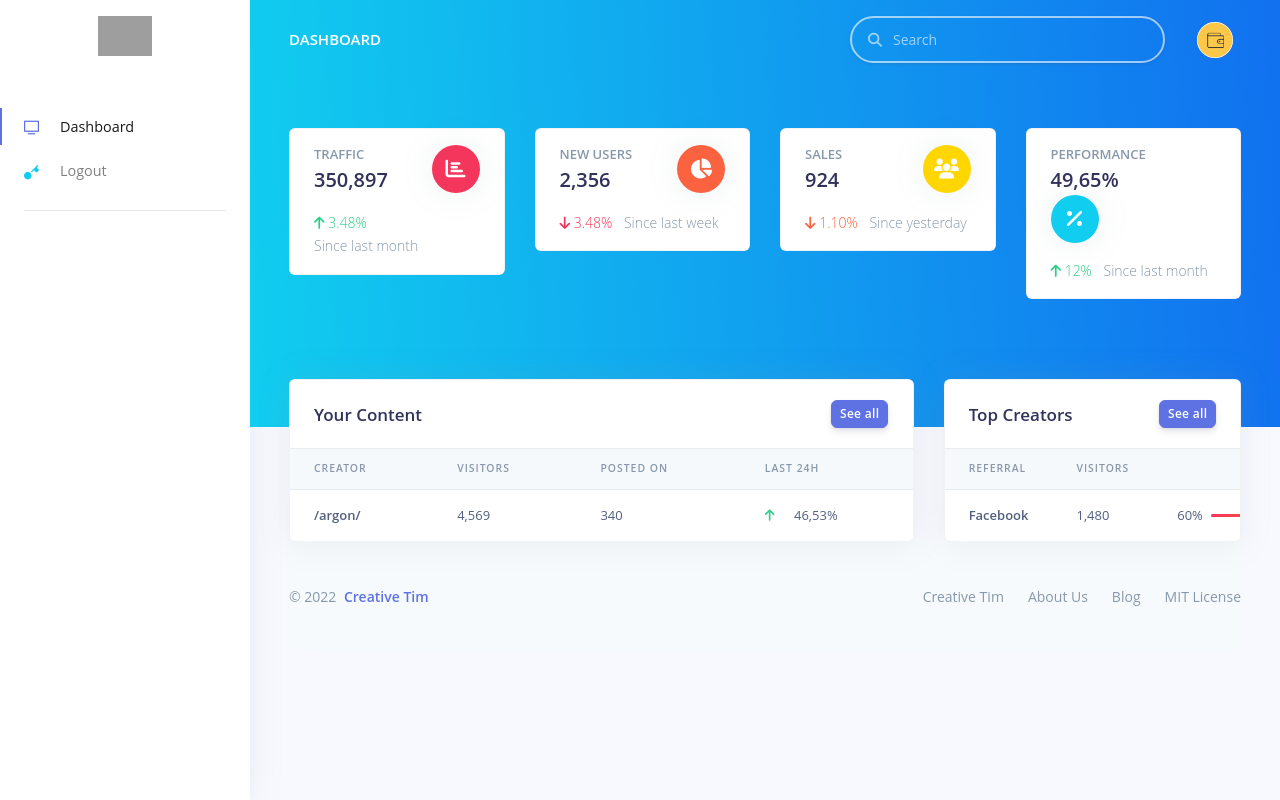
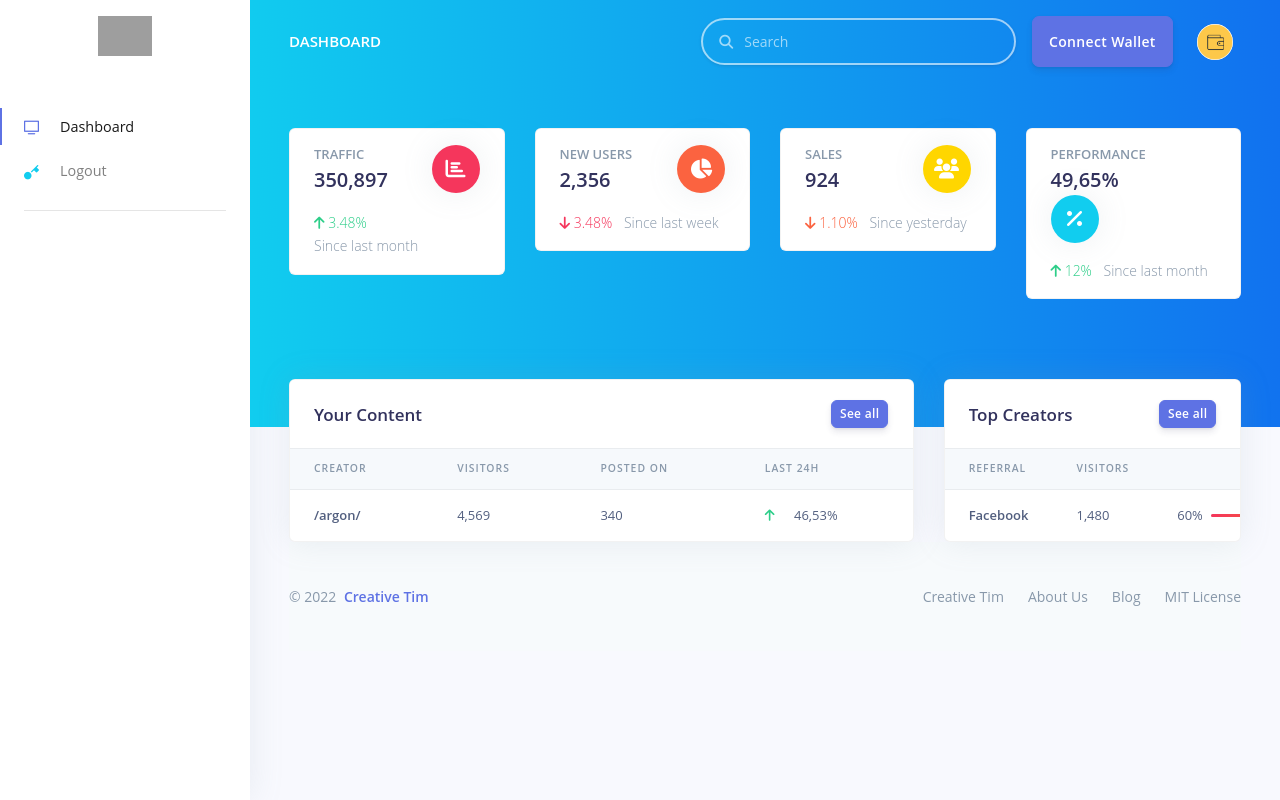
Before and after one commit to suhasadhav/fanbuidl, a React (Create React App) app in the folder frontend/: page /admin/index in a window 1280 px wide. Built offline with nearby package versions, Linux system fonts and the light colour scheme; grey boxes are pictures that could not be loaded.

Commit message:
Metamask changes

```diff
--- a/frontend/src/components/Navbars/AdminNavbar.js
+++ b/frontend/src/components/Navbars/AdminNavbar.js
@@ -34,6 +34,7 @@ import {
   Nav,
   Container,
   Media,
+  Button,
 } from "reactstrap";
 
 export class AdminNavbar extends React.Component {
@@ -41,6 +42,12 @@ export class AdminNavbar extends React.Component {
     super(props);
   }
   render() {
+    const isConnected = this.props.isConnected;
+    if (isConnected) {
+      console.log("CONNECTED");
+    } else {
+      console.log("NOT CONNECTED");
+    }
     return (
       <>
         <Navbar className="navbar-top navbar-dark" expand="md" id="navbar-main">
@@ -63,6 +70,16 @@ export class AdminNavbar extends React.Component {
                 </InputGroup>
               </FormGroup>
             </Form>
+
+            {!this.props.isConnected && (
+              <Button
+                color="primary"
+                onClick={() => this.props.onClickConnect()}
+                size="lg"
+              >
+                Connect Wallet
+              </Button>
+            )}
             <Nav className="align-items-center d-none d-md-flex" navbar>
               <UncontrolledDropdown nav>
                 <DropdownToggle className="pr-0" nav>
--- a/frontend/src/layouts/Admin.js
+++ b/frontend/src/layouts/Admin.js
@@ -15,7 +15,7 @@
 * The above copyright notice and this permission notice shall be included in all copies or substantial portions of the Software.
 
 */
-import React, { useState } from "react";
+import React, { useEffect, useState } from "react";
 import { useLocation, Route, Switch, Redirect } from "react-router-dom";
 // reactstrap components
 import { Container, Button } from "reactstrap";
@@ -29,6 +29,7 @@ import { NETWORK_ID, NETWORK_NAME } from "../components/constants";
 const Admin = (props) => {
   const mainContent = React.useRef(null);
   const [selectedAddress, setSelectedAddress] = useState();
+  const [loggedIn, setLoggedIn] = useState(false);
   const { ethereum } = window;
 
   const getRoutes = (routes) => {
@@ -72,6 +73,9 @@ const Admin = (props) => {
     if (isMetaMaskConnected()) {
       console.log("MM connected");
       console.log(accounts);
+      setLoggedIn(true);
+    } else {
+      loggedIn && setLoggedIn(false);
     }
   }
 
@@ -82,6 +86,7 @@ const Admin = (props) => {
       });
       handleNewAccounts(newAccounts);
     } catch (error) {
+      loggedIn && setLoggedIn(false);
       console.error(error);
     }
   };
@@ -100,17 +105,15 @@ const Admin = (props) => {
       console.error(err);
     }
   }
-  function handleNewChain(chainId) {
-    console.log("New Chain: " + chainId);
-  }
+  function handleNewChain(chainId) {}
 
-  async function main() {
+  useEffect(() => {
+    (async () => {
       if (isMetaMaskInstalled()) {
-      ethereum.autoRefreshOnNetworkChange = false;
+        ethereum.autoRefreshOnNetworkChange = true;
         getNetworkAndChainId();
         ethereum.on("chainChanged", handleNewChain);
         ethereum.on("accountsChanged", handleNewAccounts);
-
         try {
           const newAccounts = await ethereum.request({
             method: "eth_accounts",
@@ -120,12 +123,8 @@ const Admin = (props) => {
           console.error("Error on init when getting accounts", err);
         }
       }
-  }
-  main();
-
-  if (!isMetaMaskConnected()) {
-    console.log(isMetaMaskConnected());
-  }
+    })();
+  });
 
   return (
     <>
@@ -143,6 +142,8 @@ const Admin = (props) => {
           {...props}
           brandText={getBrandText(props.location.pathname)}
           selectedAddress={selectedAddress}
+          isConnected={isMetaMaskConnected() ? true : false}
+          onClickConnect={onClickConnect}
         />
         <Switch>
           {getRoutes(routes)}
```
Lines whose indentation alone changed are shown as unchanged.
